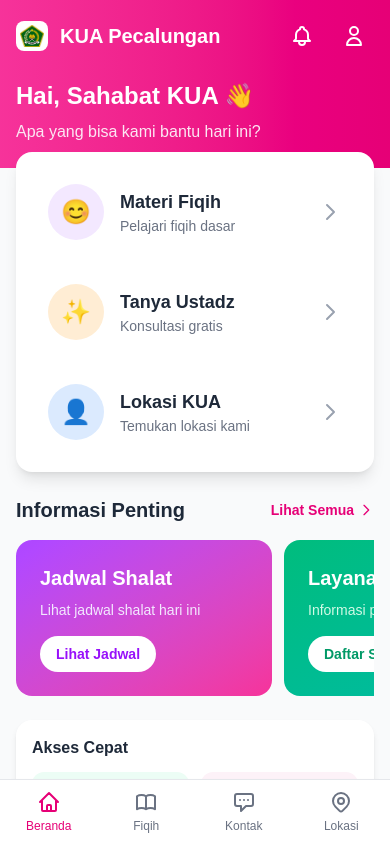
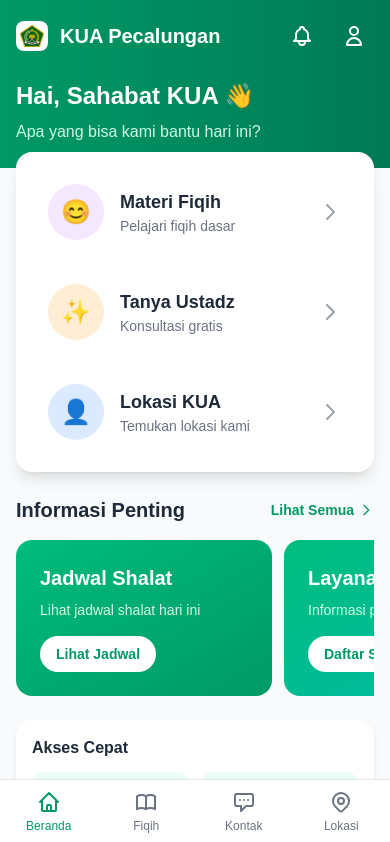
Before and after one commit to multimediadrw/kuapecalungan, a Next.js app: page / in a window 390 px wide. Shown: the top 842 px of the page. Built offline with nearby package versions, Linux system fonts and the light colour scheme.

Commit message:
Update warna tema mobile dari pink ke hijau agar konsisten dengan tema website

```diff
--- a/app/components/BottomNav.tsx
+++ b/app/components/BottomNav.tsx
@@ -57,8 +57,8 @@ export default function BottomNav() {
               href={item.href}
               className={`flex flex-col items-center justify-center flex-1 h-full transition-colors ${
                 isActive
-                  ? 'text-pink-600'
-                  : 'text-gray-500 hover:text-pink-500'
+                  ? 'text-emerald-600'
+                  : 'text-gray-500 hover:text-emerald-500'
               }`}
             >
               {item.icon}
--- a/app/components/MobileHeader.tsx
+++ b/app/components/MobileHeader.tsx
@@ -4,7 +4,7 @@ import Image from 'next/image';
 
 export default function MobileHeader() {
   return (
-    <header className="md:hidden bg-gradient-to-r from-pink-500 to-pink-600 text-white px-4 pt-4 pb-6">
+    <header className="md:hidden bg-gradient-to-r from-emerald-600 to-emerald-700 text-white px-4 pt-4 pb-6">
       <div className="flex items-center justify-between mb-6">
         <div className="flex items-center space-x-3">
           <Image
@@ -17,12 +17,12 @@ export default function MobileHeader() {
           <h1 className="text-xl font-bold">KUA Pecalungan</h1>
         </div>
         <div className="flex items-center space-x-3">
-          <button className="p-2 hover:bg-pink-700 rounded-full transition-colors">
+          <button className="p-2 hover:bg-emerald-800 rounded-full transition-colors">
             <svg className="w-6 h-6" fill="none" stroke="currentColor" viewBox="0 0 24 24">
               <path strokeLinecap="round" strokeLinejoin="round" strokeWidth={2} d="M15 17h5l-1.405-1.405A2.032 2.032 0 0118 14.158V11a6.002 6.002 0 00-4-5.659V5a2 2 0 10-4 0v.341C7.67 6.165 6 8.388 6 11v3.159c0 .538-.214 1.055-.595 1.436L4 17h5m6 0v1a3 3 0 11-6 0v-1m6 0H9" />
             </svg>
           </button>
-          <button className="p-2 hover:bg-pink-700 rounded-full transition-colors">
+          <button className="p-2 hover:bg-emerald-800 rounded-full transition-colors">
             <svg className="w-6 h-6" fill="none" stroke="currentColor" viewBox="0 0 24 24">
               <path strokeLinecap="round" strokeLinejoin="round" strokeWidth={2} d="M16 7a4 4 0 11-8 0 4 4 0 018 0zM12 14a7 7 0 00-7 7h14a7 7 0 00-7-7z" />
             </svg>
@@ -32,7 +32,7 @@ export default function MobileHeader() {
 
       <div className="space-y-2">
         <h2 className="text-2xl font-bold">Hai, Sahabat KUA 👋</h2>
-        <p className="text-pink-100">Apa yang bisa kami bantu hari ini?</p>
+        <p className="text-emerald-100">Apa yang bisa kami bantu hari ini?</p>
       </div>
     </header>
   );
--- a/app/page.tsx
+++ b/app/page.tsx
@@ -63,7 +63,7 @@ export default function Home() {
         <div className="px-4 mt-6 space-y-4 pb-6">
           <div className="flex items-center justify-between">
             <h2 className="text-xl font-bold text-gray-800">Informasi Penting</h2>
-            <Link href="/fiqih" className="text-pink-600 text-sm font-semibold flex items-center">
+            <Link href="/fiqih" className="text-emerald-600 text-sm font-semibold flex items-center">
               Lihat Semua
               <svg className="w-4 h-4 ml-1" fill="none" stroke="currentColor" viewBox="0 0 24 24">
                 <path strokeLinecap="round" strokeLinejoin="round" strokeWidth={2} d="M9 5l7 7-7 7" />
@@ -73,10 +73,10 @@ export default function Home() {
 
           {/* Info Cards */}
           <div className="flex space-x-3 overflow-x-auto pb-2">
-            <div className="flex-shrink-0 w-64 bg-gradient-to-br from-purple-500 to-pink-500 rounded-2xl p-6 text-white">
+            <div className="flex-shrink-0 w-64 bg-gradient-to-br from-emerald-500 to-emerald-600 rounded-2xl p-6 text-white">
               <h3 className="text-xl font-bold mb-2">Jadwal Shalat</h3>
-              <p className="text-purple-100 text-sm mb-4">Lihat jadwal shalat hari ini</p>
-              <Link href="/fiqih" className="inline-block bg-white text-purple-600 px-4 py-2 rounded-full text-sm font-semibold">
+              <p className="text-emerald-100 text-sm mb-4">Lihat jadwal shalat hari ini</p>
+              <Link href="/fiqih" className="inline-block bg-white text-emerald-600 px-4 py-2 rounded-full text-sm font-semibold">
                 Lihat Jadwal
               </Link>
             </div>
@@ -98,7 +98,7 @@ export default function Home() {
                 <span className="text-3xl mb-2">📖</span>
                 <span className="text-sm font-medium text-gray-700">Fiqih</span>
               </Link>
-              <Link href="/kontak" className="flex flex-col items-center p-3 bg-pink-50 rounded-xl hover:bg-pink-100 transition-colors">
+              <Link href="/kontak" className="flex flex-col items-center p-3 bg-emerald-50 rounded-xl hover:bg-emerald-100 transition-colors">
                 <span className="text-3xl mb-2">💬</span>
                 <span className="text-sm font-medium text-gray-700">Tanya Jawab</span>
               </Link>
@@ -106,7 +106,7 @@ export default function Home() {
                 <span className="text-3xl mb-2">📍</span>
                 <span className="text-sm font-medium text-gray-700">Lokasi</span>
               </Link>
-              <Link href="/kontak" className="flex flex-col items-center p-3 bg-purple-50 rounded-xl hover:bg-purple-100 transition-colors">
+              <Link href="/kontak" className="flex flex-col items-center p-3 bg-emerald-50 rounded-xl hover:bg-emerald-100 transition-colors">
                 <span className="text-3xl mb-2">📞</span>
                 <span className="text-sm font-medium text-gray-700">Hubungi</span>
               </Link>
```
